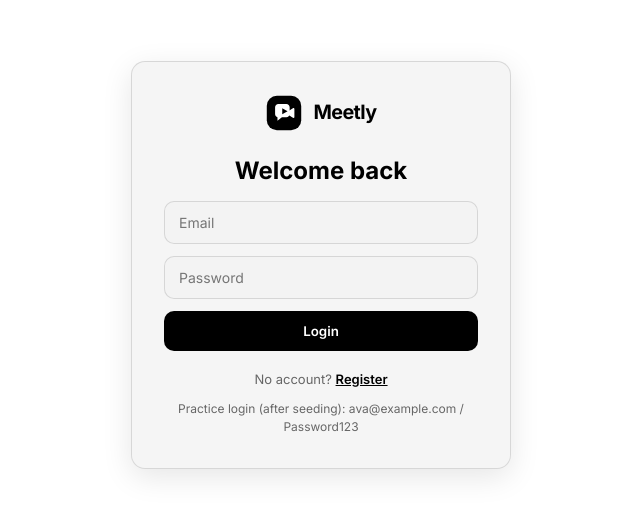
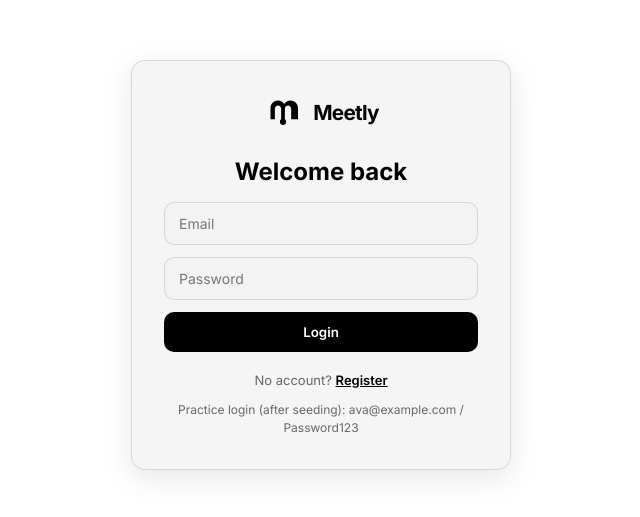
Before and after one commit to Pakiza-Aleem/Meetly, a React (Vite) app in the folder client/: page /login in a window 1280 px wide. Shown: the part 135-652 px from the top of the page, without its empty margins (319-959 px from the left). Built offline with nearby package versions, Linux system fonts and the light colour scheme; no server answers.

Commit message:
changed logo

```diff
--- a/client/src/components/Logo.jsx
+++ b/client/src/components/Logo.jsx
@@ -1,4 +1,4 @@
-export default function Logo({ size = 38, withText = true }) {
+export default function Logo({ size = 40, withText = true }) {
   return (
     <div
       className="meetly-logo"
@@ -6,9 +6,8 @@ export default function Logo({ size = 38, withText = true }) {
         "--logo-size": `${size}px`,
       }}
     >
-      {/* Meetly Icon */}
       <svg
-        className="meetly-logo-icon"
+        className="meetly-mark"
         width={size}
         height={size}
         viewBox="0 0 64 64"
@@ -16,55 +15,44 @@ export default function Logo({ size = 38, withText = true }) {
         xmlns="http://www.w3.org/2000/svg"
         aria-label="Meetly"
       >
-        {/* Black rounded square */}
-        <rect
-          x="3"
-          y="3"
-          width="58"
-          height="58"
-          rx="17"
+        {/* Meetly M / Connection Mark */}
+
+        {/* Left half */}
+        <path
+          d="
+            M12 42
+            V24
+            C12 17.373 17.373 12 24 12
+            C28.2 12 31.9 14.15 34 17.4
+            C36.1 14.15 39.8 12 44 12
+            C50.627 12 56 17.373 56 24
+            V42
+            H45
+            V25
+            C45 22.239 42.761 20 40 20
+            C37.239 20 35 22.239 35 25
+            V42
+            H29
+            V25
+            C29 22.239 26.761 20 24 20
+            C21.239 20 19 22.239 19 25
+            V42
+            H12Z
+          "
           fill="#000000"
         />
 
-        {/* Main video/chat shape */}
-        <path
-          d="M17 22.5
-             C17 19.46 19.46 17 22.5 17
-             H36
-             C39.04 17 41.5 19.46 41.5 22.5
-             V33.5
-             C41.5 36.54 39.04 39 36 39
-             H28.5
-             L21 45
-             V39
-             C18.79 38.34 17 36.25 17 33.5
-             V22.5Z"
-          fill="white"
-        />
-
-        {/* Video/collaboration cutout */}
-        <path
-          d="M29 24
-             L38 29
-             L29 34
-             V24Z"
-          fill="black"
-        />
-
-        {/* Small connection bubble */}
-        <path
-          d="M39 29
-             L47 24
-             C48.1 23.3 49.5 24.1 49.5 25.4
-             V38.6
-             C49.5 39.9 48.1 40.7 47 40
-             L39 35V29Z"
-          fill="white"
+        {/* Connection / meeting point */}
+        <circle
+          cx="32"
+          cy="46"
+          r="5"
+          fill="#000000"
         />
       </svg>
 
       {withText && (
-        <span className="meetly-logo-text">
+        <span className="meetly-wordmark">
           Meetly
         </span>
       )}
--- a/client/src/index.css
+++ b/client/src/index.css
@@ -802,25 +802,30 @@ textarea:focus {
     font-size: 12px;
   }
 }
+
 .meetly-logo {
   display: inline-flex;
   align-items: center;
-  justify-content: flex-start;
   gap: 10px;
+
   height: var(--logo-size);
+
   flex-shrink: 0;
   white-space: nowrap;
 }
 
-.meetly-logo-icon {
+.meetly-mark {
   display: block;
+  width: var(--logo-size);
+  height: var(--logo-size);
+
   flex: 0 0 auto;
 }
 
-.meetly-logo-text {
-  display: inline-flex;
-  align-items: center;
-  height: 100%;
+.meetly-wordmark {
+  display: inline-block;
+
+  color: #000;
 
   font-family:
     Inter,
@@ -831,8 +836,6 @@ textarea:focus {
 
   font-size: calc(var(--logo-size) * 0.52);
   font-weight: 700;
+  letter-spacing: -0.8px;
   line-height: 1;
-  letter-spacing: -0.6px;
-
-  color: #000000;
 }
```
